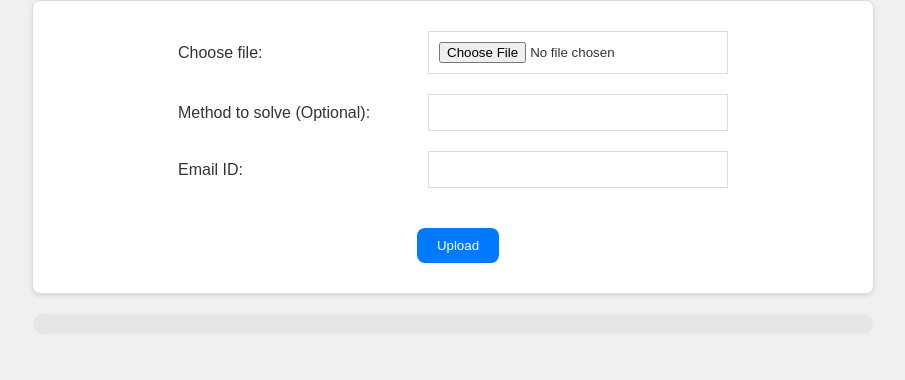
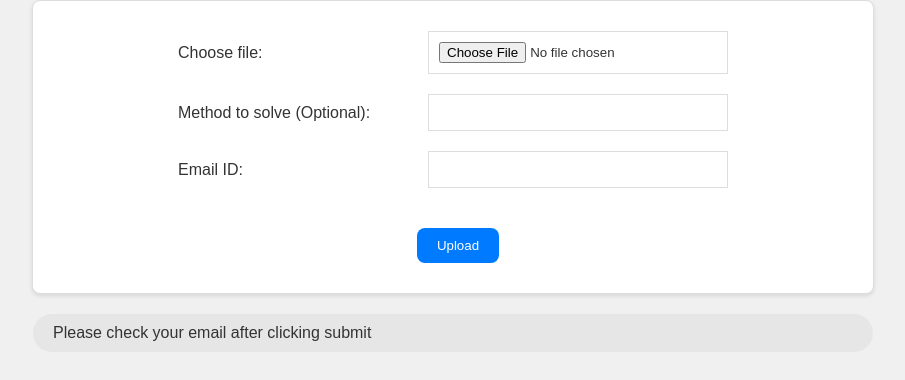
Before and after one commit to TheOnlySpark/mathpsagent, a plain HTML site: page index.html in a window 1280 px wide. Shown: the part 78-458 px from the top of the page, without its empty margins (187-1092 px from the left). Drawn offline with Linux system fonts and the light colour scheme.

Commit message:
Modify index.html to enhance user feedback
Updated the HTML structure and added a message for users to check their email after submission.

```diff
--- a/index.html
+++ b/index.html
@@ -28,7 +28,7 @@
         </div>
     </div>
     </form>
-    <p id="ans"></p>
+    <p id="ans"> Please check your email after clicking submit </p>
 </body>
 <script>
     const ans = document.getElementById('ans');
@@ -40,4 +40,5 @@
     const data = await response.text();
     ans.innerHTML = data;
 </script>
+
 </html>
```
